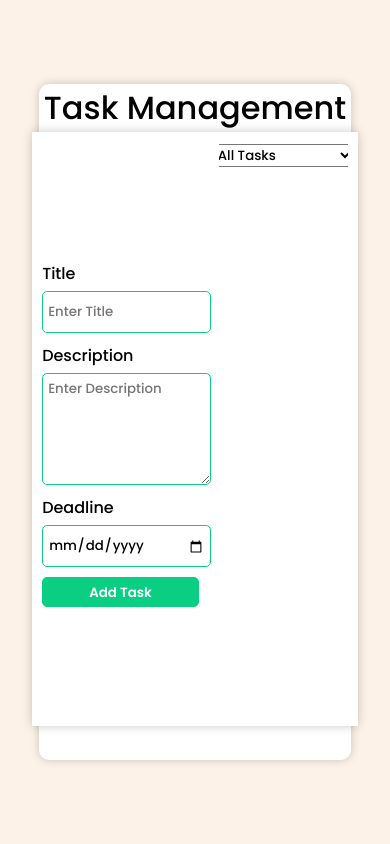
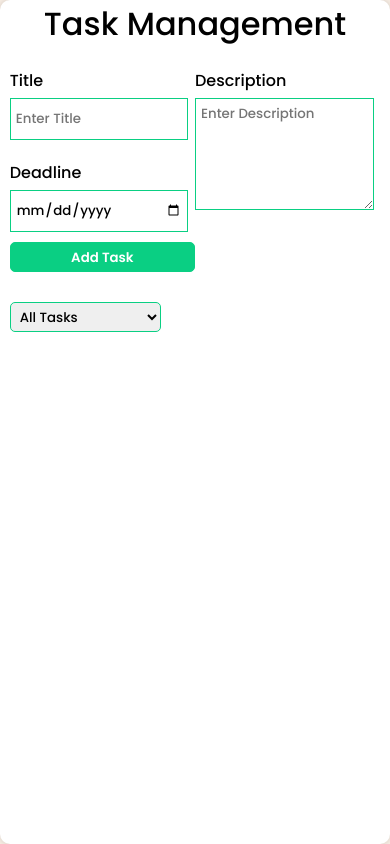
Before and after one commit to mwaiseghe/task-management-take, a plain HTML site: page index.html in a window 390 px wide. Drawn offline with Linux system fonts and the light colour scheme.

```diff
--- a/assets/main.js
+++ b/assets/main.js
@@ -253,8 +253,7 @@ class App {
                     <p>Deadline: ${task.deadline}</p>
                 </div>
                 <div class="complete-details">
-                    <p id="earlier">Completed Earlier by: ${task.deadlineDuration()} days</p>
-                    <p id="past-deadline">Past Deadline by: ${task.pastDeadline()} days</p>
+                    <p id="earlier">Due by: ${task.deadlineDuration()} days</p>
                 </div>
             </div>
             `;
@@ -271,14 +270,25 @@ class App {
             });
 
             let markCompleteBtn = taskItem.querySelector('.mark-complete-btn');
+            let earlier = taskItem.querySelector('#earlier');
             if (task.completed) {
                 markCompleteBtn.innerHTML = 'Mark Uncompleted';
+
             }
 
             markCompleteBtn.addEventListener('click', () => {
                 task.markCompleted();
                 markCompleteBtn.innerHTML = 'Mark Uncompleted';
             });
+
+            if (task.deadlineDuration() < 0) {
+                earlier.innerHTML = `Late by: ${Math.abs(task.deadlineDuration())} days ago`;
+                earlier.style.color = 'red';
+            } else {
+                earlier.innerHTML = `Due by: ${task.deadlineDuration()} days`;
+            }
+
+
         });
     }
 }
@@ -292,9 +302,6 @@ addTaskForm.addEventListener('submit', (e) => {
     location.reload();
 }
 );
-
-
-
 
 let app = new App();
 app.convertJsonToTask();
--- a/assets/style.css
+++ b/assets/style.css
@@ -19,7 +19,7 @@ body {
 
 .main-card {
     width: 80%;
-    height: 80%;
+    height: 90%;
     background-color: #fff;
     border-radius: 10px;
     box-shadow: 0 0 10px rgba(0, 0, 0, 0.2);
@@ -31,11 +31,11 @@ body {
 .head {
     font-weight: 600;
 }
+
 .tasks-card {
-    width: 98%;
+    width: 95%;
     height: 85%;
     background-color: #fff;
-    box-shadow: 0 0 10px rgba(0, 0, 0, 0.2);
     display: flex;
     flex-direction: row;
     align-items: center;
@@ -63,7 +63,6 @@ body {
 .form-group input {
     width: 100%;
     height: 30px;
-    border-radius: 5px;
     border: 1px solid #0acf83;
     padding: 5px;
 }
@@ -71,7 +70,6 @@ body {
 .form-group textarea {
     width: 100%;
     height: 100px;
-    border-radius: 5px;
     border: 1px solid #0acf83;
     padding: 5px;
 }
@@ -94,12 +92,17 @@ body {
     height: 100%;
     display: flex;
     flex-direction: column;
-    align-items: center;
-    overflow-y: auto;
+    align-items: center;;
 }
 
 .tasks {
-    width:100%
+    width:100%;
+    width: 100%;
+    height: 100%;
+    display: flex;
+    flex-direction: column;
+    align-items: center;
+    overflow-x: hidden
 }
 
 .single-task-card {
@@ -120,6 +123,8 @@ body {
     display: flex;
     justify-content: space-between;
     align-items: center;
+    border-bottom: 1px solid #0acf83;
+    padding-bottom: 5px;
 }
 
 .description {
@@ -167,3 +172,153 @@ body {
     padding: 5px;
     cursor: pointer;
 }
+
+select {
+    height: 30px;
+    border-radius: 5px;
+    border: 1px solid #0acf83;
+    padding: 5px;
+    cursor: pointer;
+
+}
+
+
+.select-tasks {
+    width: 100%;
+    padding: 10px;
+}
+
+@media screen and (max-width:800px){
+    .main-card{
+        width: 100%;
+        height: 100%;
+    }
+    .tasks-card{
+        flex-direction: column;
+        height: 90%;
+    }
+    .to-do-form{
+        width: 100%;
+        flex-direction: row;
+    }
+    .tasks-main{
+        width: 100%;
+    }
+    .single-task-card{
+        width: 100%;
+    }
+
+    .form-group{
+        width: 50%;
+    }
+
+    #new-task-form{
+        width: 100%;
+        display: grid;
+        grid-template-columns: 1fr 1fr;
+        grid-template-rows: 1fr 1fr;
+    }
+
+    .input1{
+        grid-row: 1/2;
+        width: 90%;
+    }
+
+    .input2{
+        grid-row: 1/3;
+        width: 90%;
+    }
+
+    .input3{
+        grid-row: 2/3;
+        width: 90%;
+
+    }
+
+    .tasks {
+        width: 100%;
+        height: 100%;
+        overflow-y: none;
+
+    }
+
+    .single-task-card {
+        flex-wrap: nowrap;
+    }
+
+
+}
+
+@media screen and (max-width:450px){
+    .main-card{
+        width: 100%;
+        height: 100%;
+    }
+    .tasks-card{
+        flex-direction: column;
+        height: 90%;
+    }
+    .to-do-form{
+        width: 100%;
+        flex-direction: row;
+    }
+    .tasks-main{
+        width: 100%;
+    }
+
+    .task-head {
+        width: 100%;
+        display: flex;
+        justify-content: space-between;
+        align-items: center;
+        border-bottom: 1px solid #0acf83;
+        padding-bottom: 5px;
+        flex-direction: column;
+    }
+    .single-task-card{
+        width: 100%;
+        height: fit-content;
+    }
+
+    .actions{
+        flex-direction: column;
+    }
+
+    .form-group{
+        width: 50%;
+    }
+
+    #new-task-form{
+        width: 100%;
+        display: grid;
+        grid-template-columns: 1fr 1fr;
+        grid-template-rows: 1fr 1fr;
+    }
+
+    .input1{
+        grid-row: 1/2;
+        width: 90%;
+    }
+
+    .input2{
+        grid-row: 1/3;
+        width: 90%;
+    }
+
+    .input3{
+        grid-row: 2/3;
+        width: 90%;
+
+    }
+
+    .tasks {
+        width: 100%;
+        height: 100%;
+        overflow-y: none;
+
+    }
+
+    .single-task-card {
+        flex-wrap: nowrap;
+    }
+}
--- a/index.html
+++ b/index.html
@@ -20,17 +20,17 @@
             <div class="tasks-card">
                 <div class="to-do-form">
                     <form action="" method="post" id="new-task-form">
-                        <div class="form-group">
+                        <div class="form-group input1">
                             <label for="title">Title</label>
                             <input type="text" name="title" id="title" placeholder="Enter Title">
                         </div>
 
-                        <div class="form-group">
+                        <div class="form-group input2">
                             <label for="description">Description</label>
                             <textarea name="description" id="description" cols="30" rows="10" placeholder="Enter Description"></textarea>
                         </div>
 
-                        <div class="form-group">
+                        <div class="form-group input3">
                             <label for="deadline">Deadline</label>
                             <input type="date" name="deadline" id="deadline">
                         </div>
```
